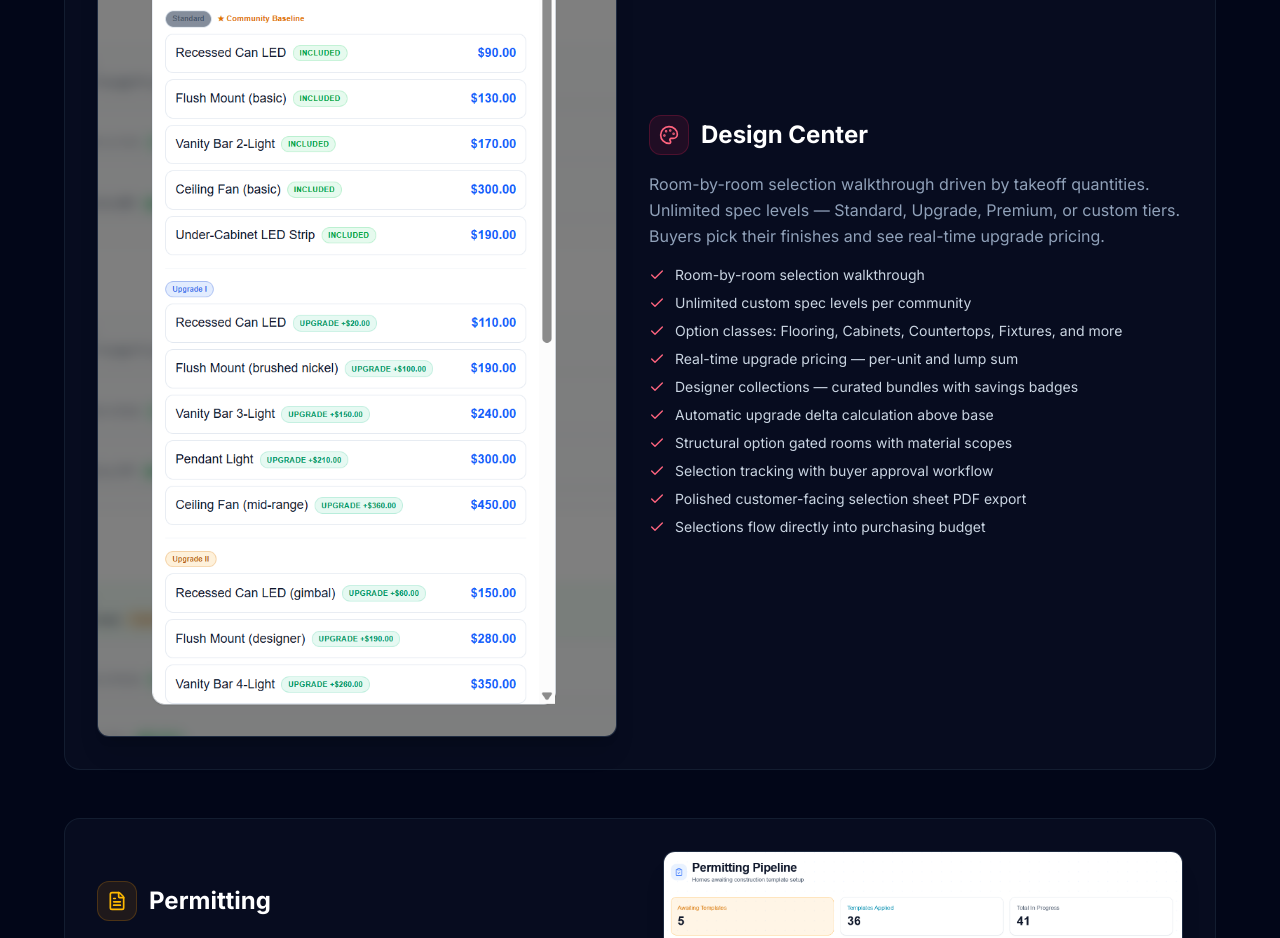
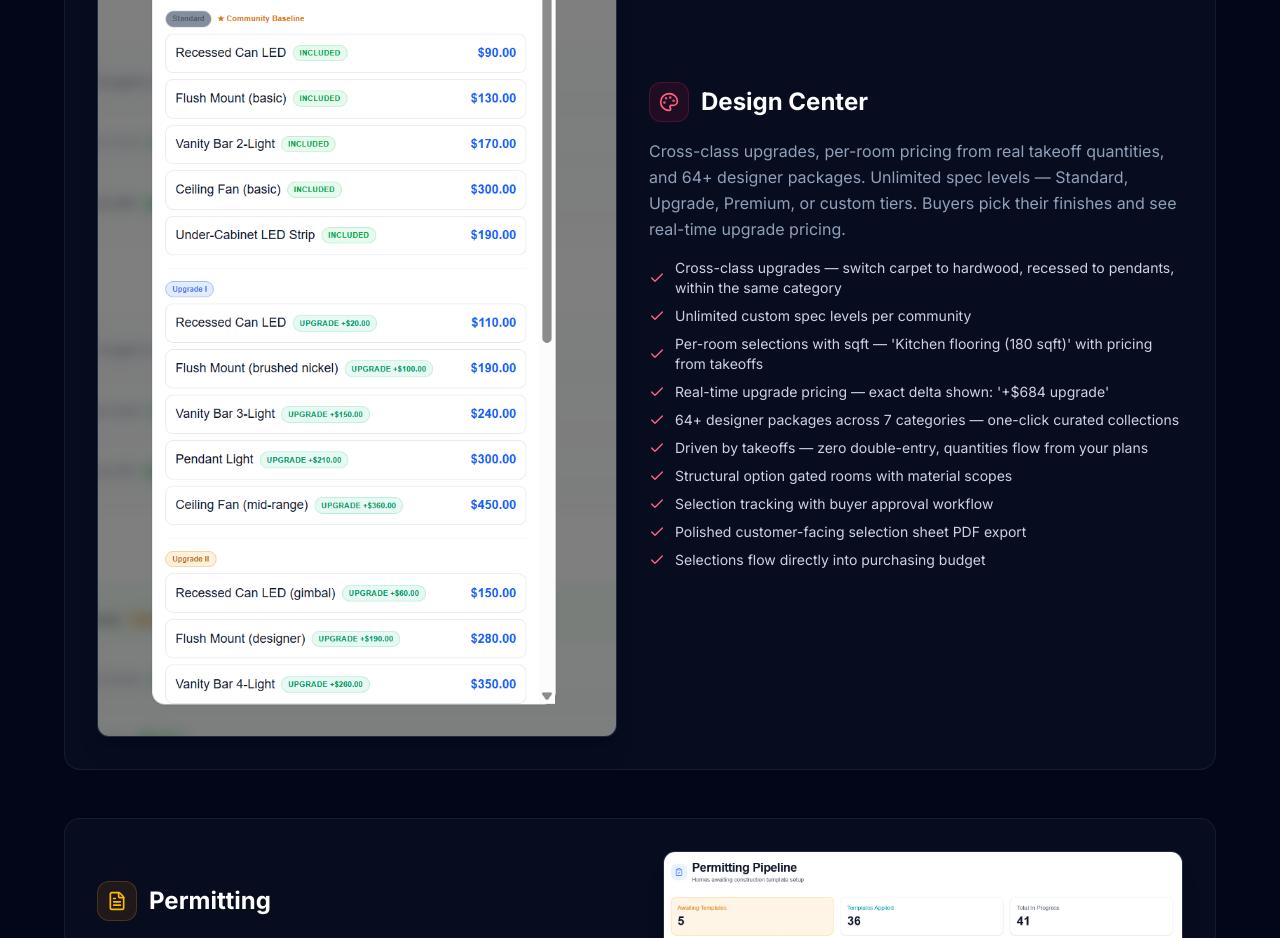
Before and after one commit to Scootermcgavin121/cornerstone-marketing-v2, a Next.js app: page /features in a window 1280 px wide. Shown: the part 2960-3898 px from the top of the page. Built offline with nearby package versions, Linux system fonts and the light colour scheme.

Commit message:
feat(design-center): update /features design center bullets with cross-class upgrades, per-room sqft pricing, 64+ designer packages, takeoff-driven quantities

```diff
--- a/src/app/features/page.tsx
+++ b/src/app/features/page.tsx
@@ -115,14 +115,14 @@ const featureDetails = [
     borderColor: "border-rose-500/20",
     textColor: "text-rose-400",
     description:
-      "Room-by-room selection walkthrough driven by takeoff quantities. Unlimited spec levels — Standard, Upgrade, Premium, or custom tiers. Buyers pick their finishes and see real-time upgrade pricing.",
+      "Cross-class upgrades, per-room pricing from real takeoff quantities, and 64+ designer packages. Unlimited spec levels — Standard, Upgrade, Premium, or custom tiers. Buyers pick their finishes and see real-time upgrade pricing.",
     bullets: [
-      "Room-by-room selection walkthrough",
+      "Cross-class upgrades — switch carpet to hardwood, recessed to pendants, within the same category",
       "Unlimited custom spec levels per community",
-      "Option classes: Flooring, Cabinets, Countertops, Fixtures, and more",
-      "Real-time upgrade pricing — per-unit and lump sum",
-      "Designer collections — curated bundles with savings badges",
-      "Automatic upgrade delta calculation above base",
+      "Per-room selections with sqft — 'Kitchen flooring (180 sqft)' with pricing from takeoffs",
+      "Real-time upgrade pricing — exact delta shown: '+$684 upgrade'",
+      "64+ designer packages across 7 categories — one-click curated collections",
+      "Driven by takeoffs — zero double-entry, quantities flow from your plans",
       "Structural option gated rooms with material scopes",
       "Selection tracking with buyer approval workflow",
       "Polished customer-facing selection sheet PDF export",
```
